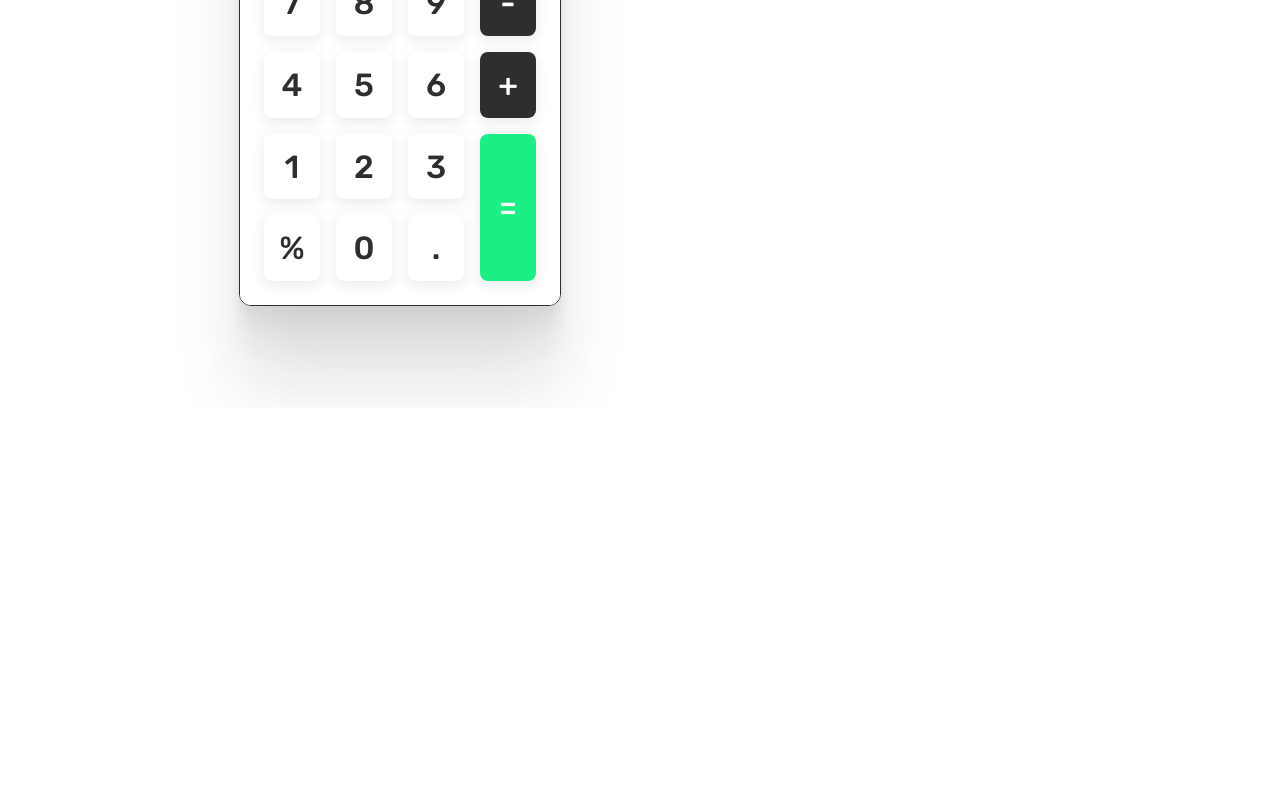
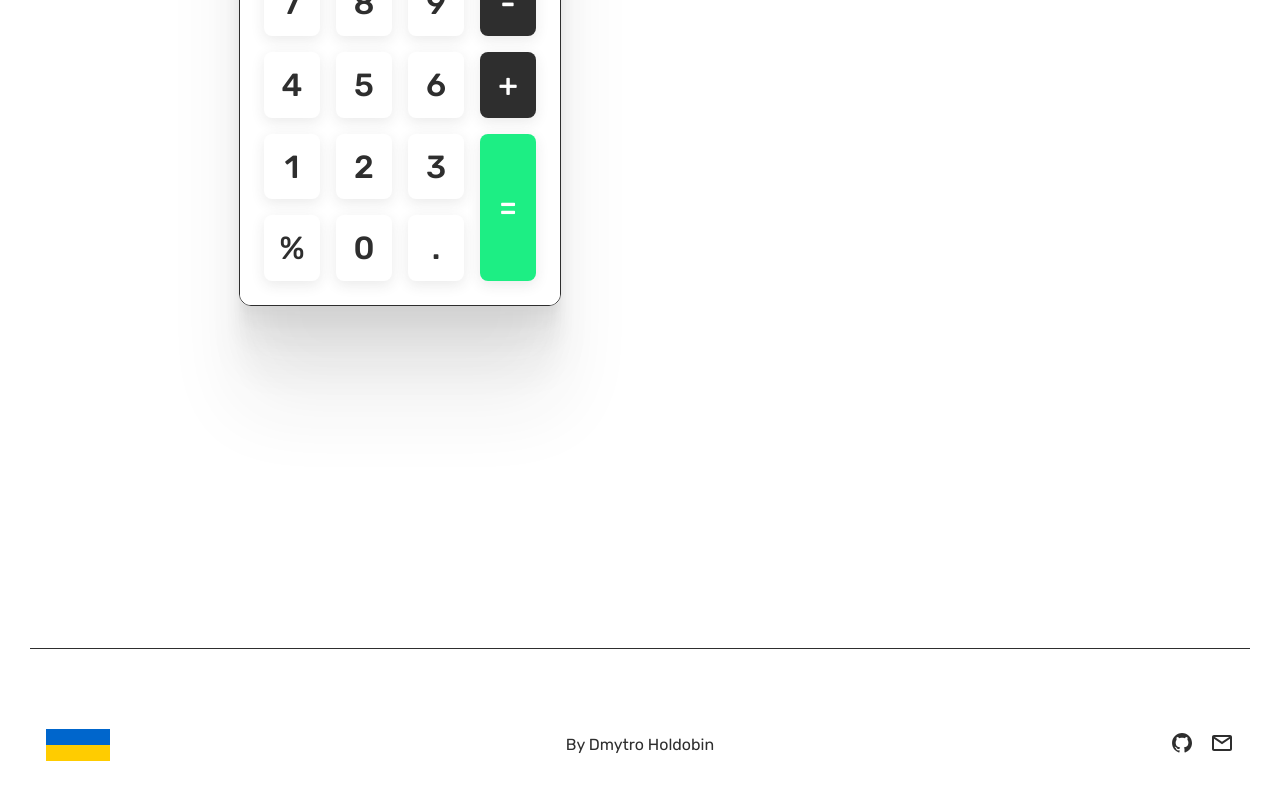
Before and after one commit to Explicit12/yet-another-calculator, a Vue app: page / in a window 1280 px wide. Shown: the part 392-1192 px from the top of the page. Before the commit the page ends 800 px from the top, so only its background shows below. Built offline with nearby package versions, Linux system fonts and the light colour scheme.

Commit message:
added footer and fixed some layout bugs

```diff
--- a/src/App.vue
+++ b/src/App.vue
@@ -1,6 +1,7 @@
 <script setup>
   import TheCalculator from "./components/calculator/TheCalculator.vue";
   import HistoryList from "./components/historyList/HistoryList.vue";
+  import AppFooter from "./components/AppFooter.vue";
   import { ref, onMounted, watch, computed } from "vue";
 
   const history = ref([]);
@@ -22,17 +23,18 @@
 </script>
 
 <template>
-  <div class="container col-2">
+  <section class="container col-2">
     <TheCalculator @history-update="handler" />
     <HistoryList :history-array="history" />
-  </div>
+  </section>
+  <AppFooter />
 </template>
 
 <style scoped lang="scss">
   .container {
-    padding: 0 1rem;
-    padding-top: 5rem;
+    padding: 5rem 1rem 10rem 1rem;
   }
+
   .col-2 {
     display: flex;
     flex-direction: column;
@@ -42,6 +44,8 @@
 
   @media screen and (min-width: 720px) {
     .container {
+      min-height: 100vh;
+      width: 100%;
       max-width: 802px;
       margin: 0 auto;
     }
--- a/src/assets/scss/_global.scss
+++ b/src/assets/scss/_global.scss
@@ -1,3 +1,9 @@
 body {
   background-color: var(--main-background);
 }
+
+#app {
+  display: flex;
+  flex-direction: column;
+  justify-content: space-between;
+}
--- /dev/null
+++ b/src/components/AppFooter.vue
@@ -0,0 +1,89 @@
+<script setup>
+  import MailIcon from "./icons/MailIcon.vue";
+  import GithubIcon from "./icons/GithubIcon.vue";
+</script>
+
+<template>
+  <footer class="footer">
+    <div class="glory-to-ukraine">
+      <div class="blue"></div>
+      <div class="yellow"></div>
+    </div>
+
+    <p class="credits">By Dmytro Holdobin</p>
+
+    <ul class="contacts">
+      <li>
+        <a href="https://github.com/Explicit12">
+          <GithubIcon />
+        </a>
+      </li>
+      <li>
+        <a href="mailto: explicit1@tutanota.com">
+          <MailIcon />
+        </a>
+      </li>
+    </ul>
+  </footer>
+</template>
+
+<style lang="scss">
+  @import "@/assets/scss/mixins";
+
+  .footer {
+    box-sizing: border-box;
+    padding: 5rem 1rem;
+    max-width: 1220px;
+    width: 100%;
+    margin: 0 auto;
+    border-top: 1px var(--history-heading-line) solid;
+
+    display: flex;
+    align-items: center;
+    flex-direction: column;
+    gap: 1rem;
+
+    .credits {
+      @include rubik();
+      margin: 0;
+      color: var(--history-heading-line);
+    }
+
+    .contacts {
+      list-style: none;
+      padding: 0;
+      margin: 0;
+      display: flex;
+      justify-content: space-between;
+      align-items: center;
+      gap: 1rem;
+    }
+
+    .glory-to-ukraine {
+      display: flex;
+      flex-direction: column;
+      width: 4rem;
+      height: 2rem;
+
+      .blue {
+        height: 100%;
+        width: 100%;
+        background-color: #0066cc;
+      }
+
+      .yellow {
+        height: 100%;
+        width: 100%;
+        background-color: #ffcc00;
+      }
+    }
+  }
+
+  @media screen and (min-width: 720px) {
+    .footer {
+      flex-direction: row;
+      justify-content: space-between;
+      gap: 0;
+    }
+  }
+</style>
--- a/src/components/calculator/TheCalculator.vue
+++ b/src/components/calculator/TheCalculator.vue
@@ -78,8 +78,6 @@
     box-shadow: var(--body-shadow);
     border-radius: 12px;
 
-    position: sticky;
-    top: 5rem;
     flex-shrink: 0;
 
     .numpad {
@@ -93,6 +91,8 @@
   @media screen and (min-width: 720px) {
     .calculator {
       max-width: 320px;
+      position: sticky;
+      top: 5rem;
     }
   }
 </style>
--- a/src/components/historyList/HistoryList.vue
+++ b/src/components/historyList/HistoryList.vue
@@ -36,7 +36,7 @@
   }
 
   .history-list {
-    padding: 0 0 5rem 0;
+    padding: 0;
   }
 
   .history-list-header {
--- /dev/null
+++ b/src/components/icons/GithubIcon.vue
@@ -0,0 +1,16 @@
+<template>
+  <svg
+    width="24"
+    height="24"
+    viewBox="0 0 24 24"
+    fill="none"
+    xmlns="http://www.w3.org/2000/svg"
+  >
+    <path
+      fill-rule="evenodd"
+      clip-rule="evenodd"
+      d="M12.026 2C6.517 2 2.052 6.465 2.052 11.974C2.052 16.38 4.909 20.119 8.873 21.439C9.372 21.529 9.552 21.222 9.552 20.958C9.552 20.721 9.544 20.093 9.541 19.262C6.766 19.864 6.18 17.924 6.18 17.924C5.728 16.772 5.073 16.465 5.073 16.465C4.168 15.846 5.142 15.86 5.142 15.86C6.144 15.93 6.669 16.888 6.669 16.888C7.559 18.412 9.005 17.972 9.571 17.717C9.662 17.072 9.922 16.632 10.206 16.383C7.992 16.132 5.664 15.276 5.664 11.453C5.664 10.366 6.053 9.474 6.688 8.778C6.587 8.525 6.242 7.51 6.787 6.138C6.787 6.138 7.624 5.869 9.529 7.159C10.327 6.938 11.178 6.827 12.025 6.823C12.874 6.827 13.726 6.938 14.521 7.159C16.427 5.868 17.263 6.138 17.263 6.138C17.808 7.51 17.466 8.525 17.362 8.778C18.002 9.474 18.386 10.365 18.386 11.453C18.386 15.286 16.056 16.128 13.834 16.375C14.189 16.683 14.509 17.291 14.509 18.221C14.509 19.555 14.497 20.631 14.497 20.958C14.497 21.225 14.675 21.535 15.184 21.437C19.146 20.115 22 16.379 22 11.974C22 6.465 17.535 2 12.026 2Z"
+      fill="var(--history-heading-line)"
+    />
+  </svg>
+</template>
--- /dev/null
+++ b/src/components/icons/MailIcon.vue
@@ -0,0 +1,16 @@
+<template>
+  <svg
+    width="24"
+    height="24"
+    viewBox="0 0 24 24"
+    fill="none"
+    xmlns="http://www.w3.org/2000/svg"
+  >
+    <path
+      fill-rule="evenodd"
+      clip-rule="evenodd"
+      d="M2 6C2 4.89543 2.89543 4 4 4H20C21.1046 4 22 4.89543 22 6V18C22 19.1046 21.1046 20 20 20H4C2.89543 20 2 19.1046 2 18V6ZM20 7.8685V18H4V7.86851L12 13.2018L20 7.8685ZM19.1972 6H4.80279L12 10.7981L19.1972 6Z"
+      fill="var(--history-heading-line)"
+    />
+  </svg>
+</template>
```
